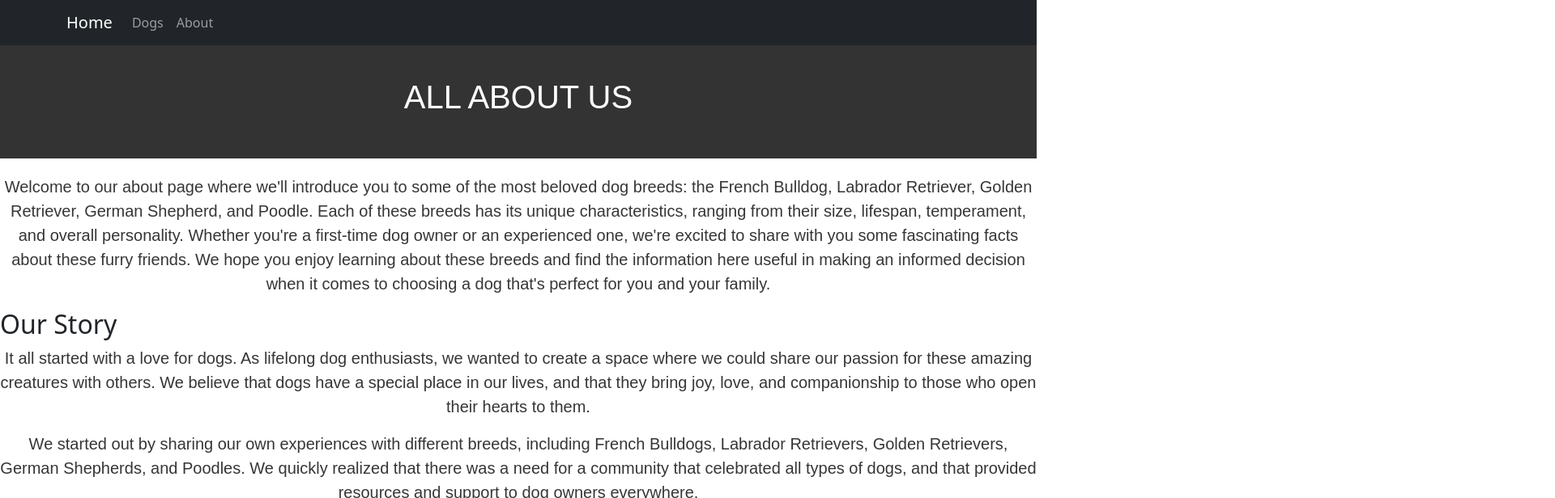
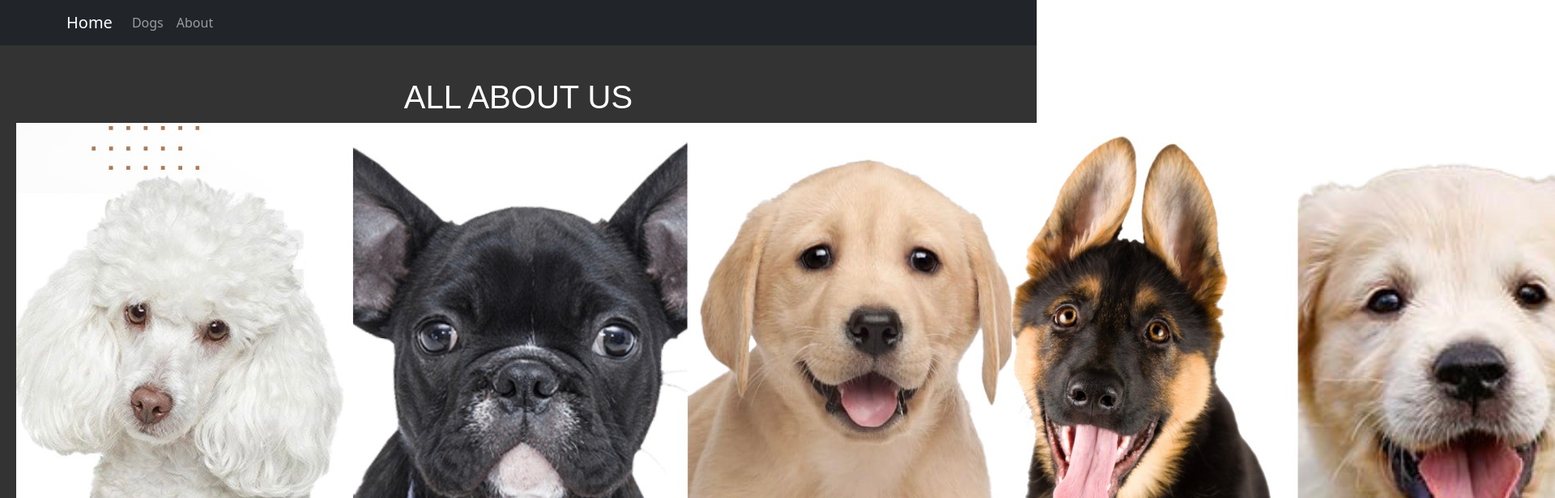
Before and after one commit to picter97/milestone-project-2, a React (Create React App) app: page /about in a window 1280 px wide. Shown: the top 616 px of the page at 81% size, 1920 px wide, since content can reach past the window. Built offline with nearby package versions, Linux system fonts and the light colour scheme.

Commit message:
image in about

```diff
--- a/src/pages/About.jsx
+++ b/src/pages/About.jsx
@@ -1,11 +1,11 @@
 import React from 'react'
-
+import IMAGES from '../IMAGES/images';
 export default function About() {
   return (
     <div>
       <header style={{ backgroundColor: '#333', color: 'white', textAlign: 'center', padding: '20px', marginBottom: '20px' }}>
         <h1>ALL ABOUT US</h1>
-        <img alt=""></img>
+        <img src={IMAGES.about}></img>
       </header>
       <p>
       Welcome to our about page where we'll introduce you to some of the most beloved dog breeds: the French Bulldog, Labrador Retriever, Golden Retriever, German Shepherd, and Poodle.
```
